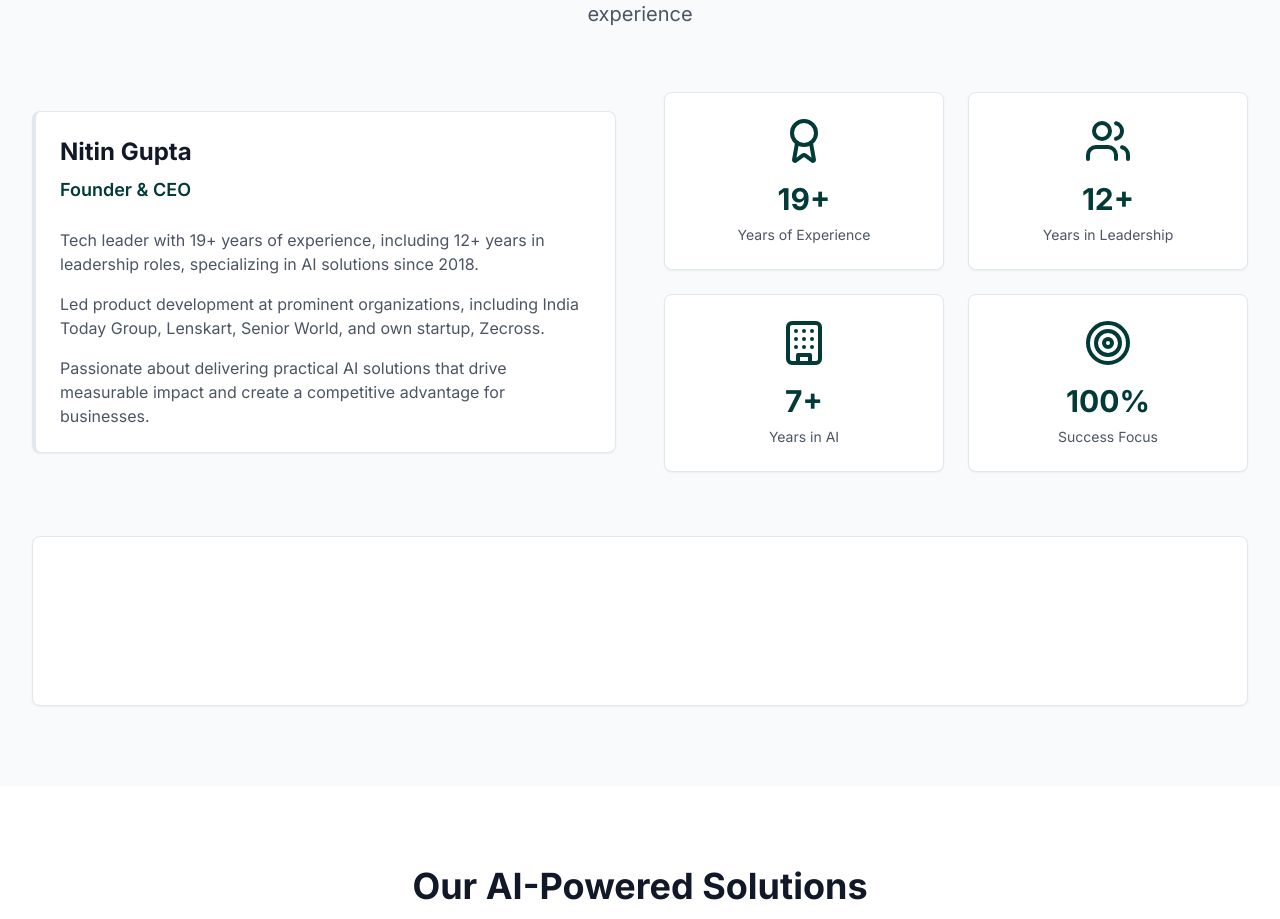
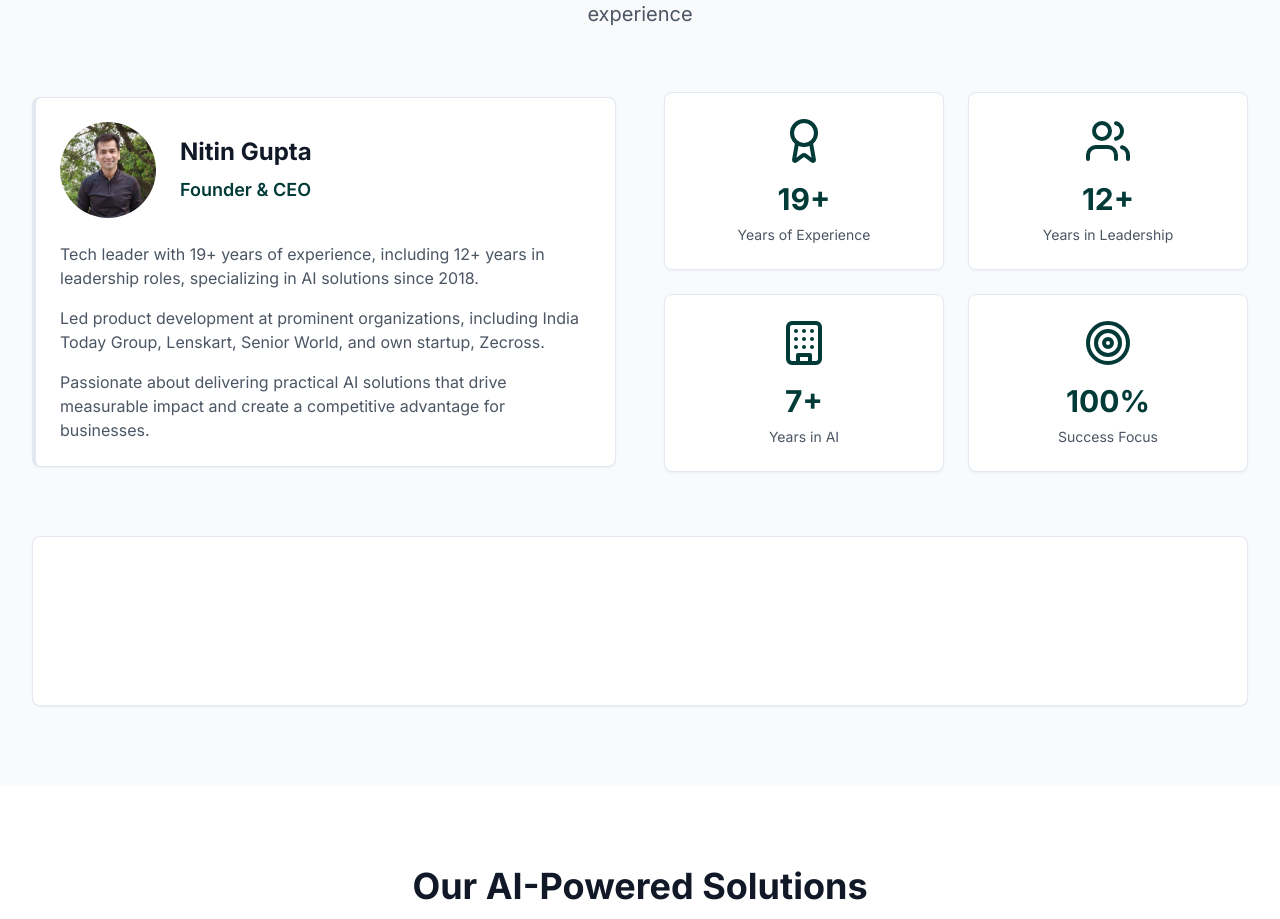
Before and after one commit to harshpant-cmy/ekamapps2, a React (Vite) app: page / in a window 1280 px wide. Shown: the part 1029-1948 px from the top of the page. Built offline with nearby package versions, Linux system fonts and the light colour scheme.

Commit message:
Add founder's photo
Add the founder's photo to the about section.

```diff
--- a/src/components/About.tsx
+++ b/src/components/About.tsx
@@ -20,9 +20,18 @@ const About = () => {
           <div className="space-y-6">
             <Card className="border-l-4 border-l-ekam-primary">
               <CardHeader>
-                <div className="space-y-2">
-                  <h3 className="text-2xl font-bold text-gray-900">Nitin Gupta</h3>
-                  <p className="text-lg text-ekam-primary font-semibold">Founder & CEO</p>
+                <div className="flex items-center space-x-6">
+                  <div className="w-24 h-24 rounded-full overflow-hidden flex-shrink-0">
+                    <img
+                      src="/lovable-uploads/f51f535d-b175-4696-9d43-7c25ca27c315.png"
+                      alt="Nitin Gupta - Founder & CEO"
+                      className="w-full h-full object-cover"
+                    />
+                  </div>
+                  <div className="space-y-2">
+                    <h3 className="text-2xl font-bold text-gray-900">Nitin Gupta</h3>
+                    <p className="text-lg text-ekam-primary font-semibold">Founder & CEO</p>
+                  </div>
                 </div>
               </CardHeader>
               <CardContent className="space-y-4">
```
Also changed, not shown: public/lovable-uploads/f51f535d-b175-4696-9d43-7c25ca27c315.png (added).
